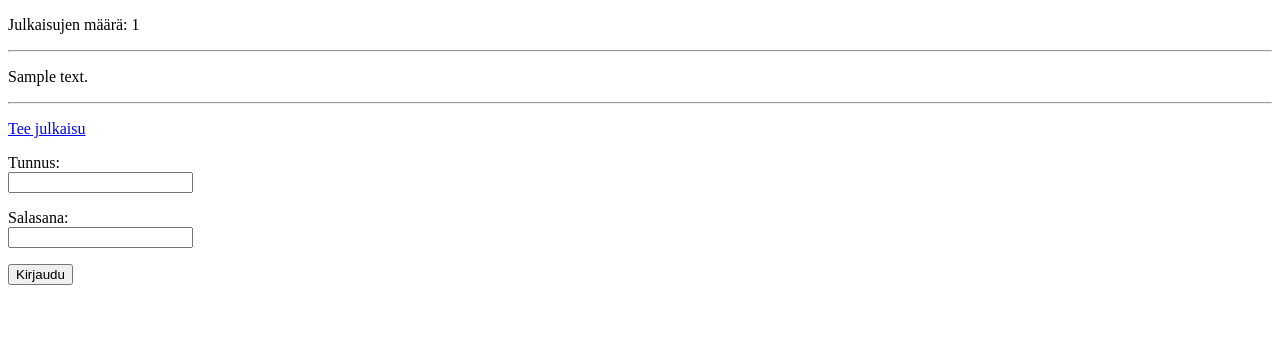
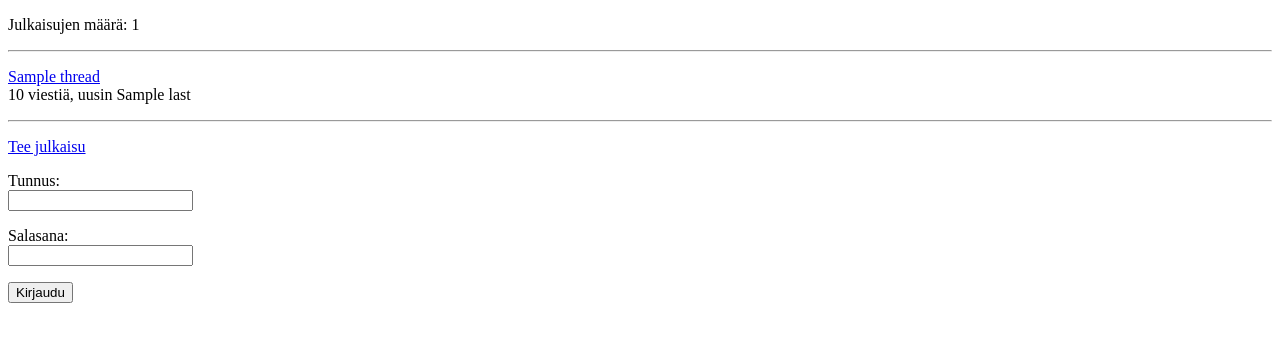
Before and after one commit to gabriellakodra/kirjasovellus, a Flask app: template templates/index.html in a window 1280 px wide. Shown: the top 342 px of the page. Run offline with Flask 3, Linux system fonts and the light colour scheme; the template is opened without the code that fills it: most values are stand-ins (such as "Sample title", 1, 10 or a date in 2020).

Commit message:
edit index.py to work with new database structure

```diff
--- a/templates/index.html
+++ b/templates/index.html
@@ -7,8 +7,12 @@
   <body>
     <p>Julkaisujen määrä: {{ count }}</p>
     <hr />
-    {% for post in posts %}
-    <p>{{ post.content }}</p>
+    {% for thread in threads %}
+    <p>
+      <a href="/thread/{{ thread.id }}">{{ thread.title }}</a>
+      <br />
+      {{ thread.total }} viestiä, uusin {{ thread.last }}
+    </p>
     <hr />
     {% endfor %}
 
```
